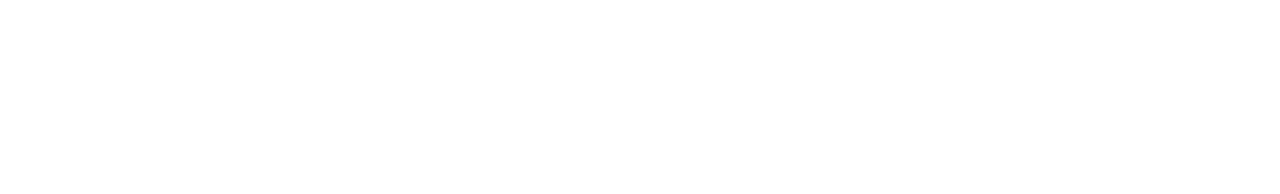
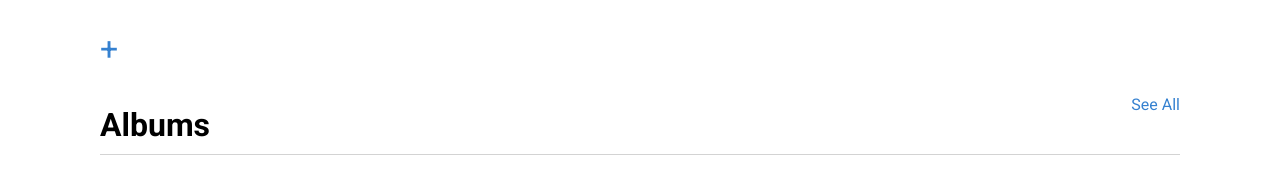
Before and after one commit to carloeusebi/html-css-album-flex, a plain HTML site: page index.html in a window 1280 px wide. Drawn offline with Linux system fonts and the light colour scheme.

Commit message:
added header

```diff
--- a/index.html
+++ b/index.html
@@ -8,9 +8,26 @@
     <meta name="description" content="Album fotografico">
     <meta name="keywords" content="Album, fotografico, immagini, fotografie">
     <link rel="stylesheet" href="style/style.css">
+    <link href="https://fonts.googleapis.com/css?family=Roboto:100,100italic,300,300italic,regular,italic,500,500italic,700,700italic,900,900italic" rel="stylesheet" />
     <title>Album fotografico</title>
 </head>
 <body>
+    <div class="container">
+        <main>
+            <header class="albums-header">
+                <div class="albums-header-left">
+                    <a id="add-pictures" href="#">+</a>
+                    <h1>Albums</h1>
+                </div>
+                <div class="albums-header-right">
+                    <a id="see-all" href="#">See All</a>
+                </div>
+            </header>
 
+            <div class="albums-box">
+
+            </div>
+        </main>
+    </div>
 </body>
 </html>
--- a/style/style.css
+++ b/style/style.css
@@ -5,3 +5,46 @@
     margin: 0;
     padding: 0;
 }
+
+/* generics */
+body{
+    font-family: "roboto", sans-serif;
+}
+
+.container{
+    max-width: 1080px;
+    margin: 0 auto;
+}
+
+a{
+    text-decoration: none;
+    color: #3581d0;
+}
+
+/* header */
+.albums-header{
+    margin-top: 30px;
+    display: flex;
+    justify-content: space-between;
+    height: 125px;
+    border-bottom: 1px solid lightgrey;
+    padding-bottom: 10px;
+}
+
+.albums-header-left{
+    display: flex;
+    flex-direction: column;
+    justify-content: space-between;
+    height: 100%;
+}
+
+.albums-header-right{
+    display: flex;
+    align-items: flex-end;
+    height: 100%;
+    padding-bottom: 30px;
+}
+
+#add-pictures{
+    font-size: 2rem;
+}
```
